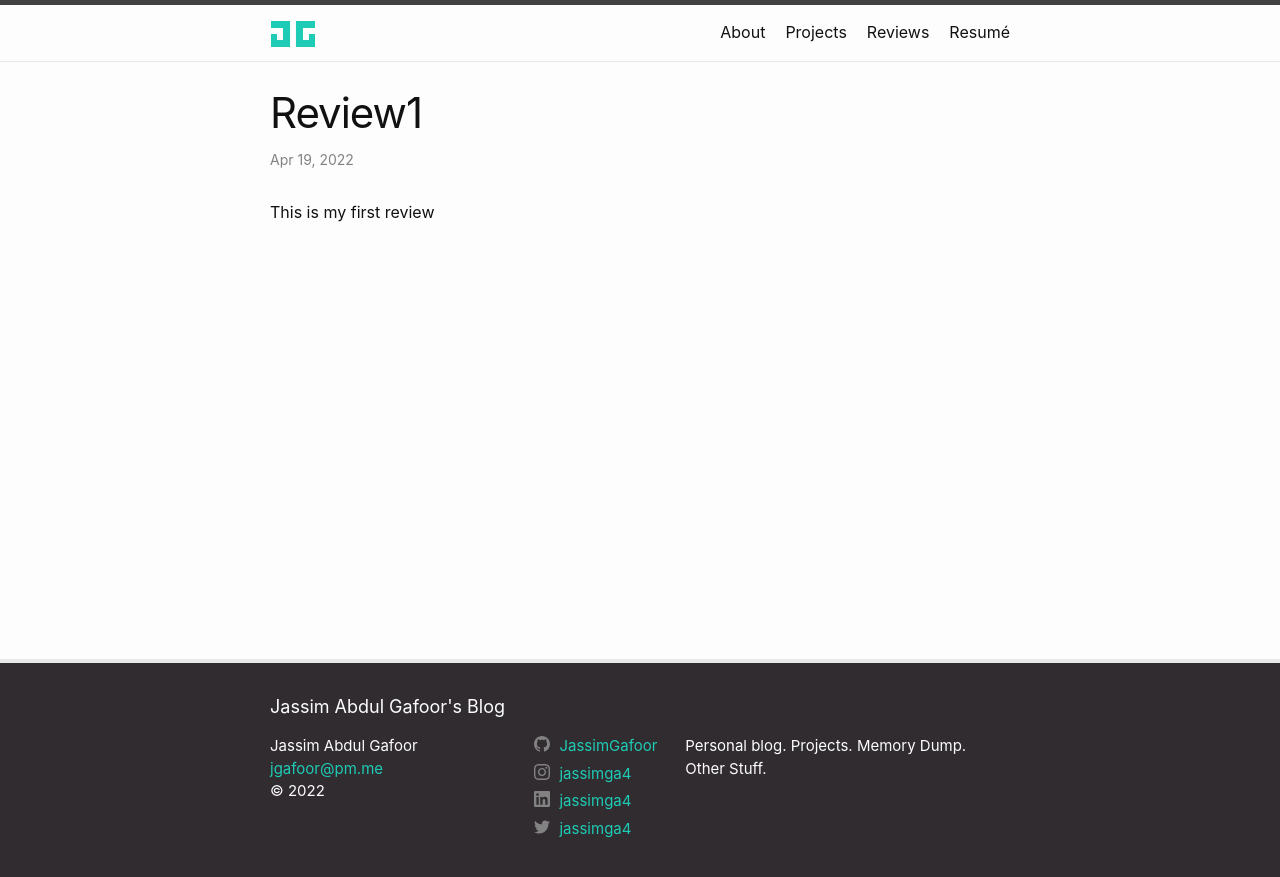
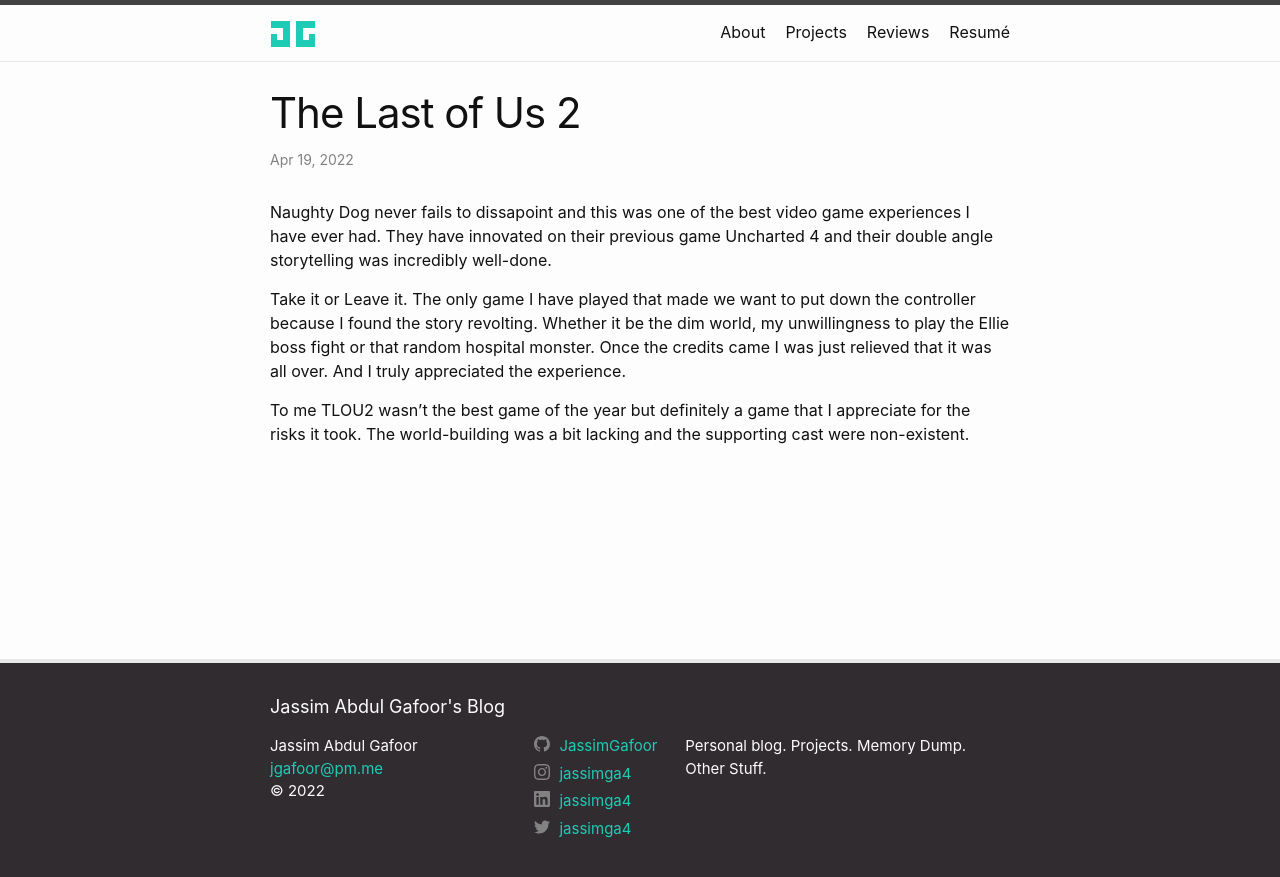
Before and after one commit to jassimga4/blog, a Jekyll site: the page built from Reviews/_posts/2022-04-19-review1.md, in a window 1280 px wide. Shown: the top 877 px of the page. Built offline with Jekyll 4.4.1, drawn with Linux system fonts in a browser that asks for light colours.

Commit message:
update review
tlou2

```diff
--- a/Projects/_posts/2022-04-24-UnityProject.markdown
+++ b/Projects/_posts/2022-04-24-UnityProject.markdown
@@ -11,7 +11,7 @@
 
 ## Design Decisions
 
-The game will be made using local networking as it
+The game will be made using local networking as it is easy to implement and free.
 
 Since this game is intended to be cross-play, the first obstacle is a Unified-Input system. The challenge is to ensure that all players have similar competitive experience across different platforms. This is my proposed solution of implementation.
 
--- a/Reviews/_posts/2022-04-19-review1.md
+++ b/Reviews/_posts/2022-04-19-review1.md
@@ -1,8 +1,16 @@
 ---
 layout: post
-title:  "Review1"
+title:  "The Last of Us 2"
 date:   2022-04-19 03:02:60 -0700
 category: pop
 youtubeId:
 ---
-This is my first review
+
+Naughty Dog never fails to dissapoint and this was one of the best video game experiences I have ever had. They have innovated on their previous game Uncharted 4
+and their double angle storytelling was incredibly well-done.
+
+
+Take it or Leave it. The only game I have played that made we want to put down the controller because I found the story revolting.
+Whether it be the dim world, my unwillingness to play the Ellie boss fight or that random hospital monster. Once the credits came I was just relieved that it was all over. And I truly appreciated the experience.
+
+To me TLOU2 wasn't the best game of the year but definitely a game that I appreciate for the risks it took. The world-building was a bit lacking and the supporting cast were non-existent.
```
